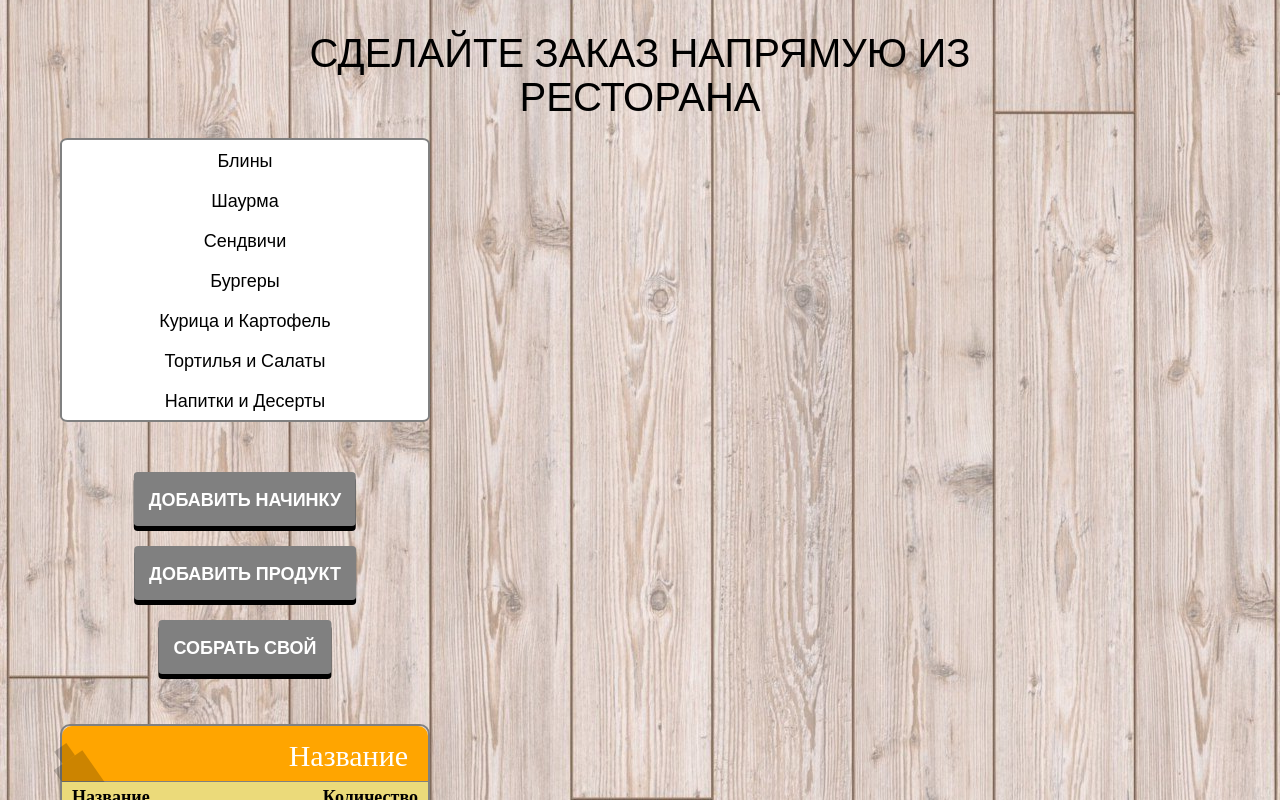
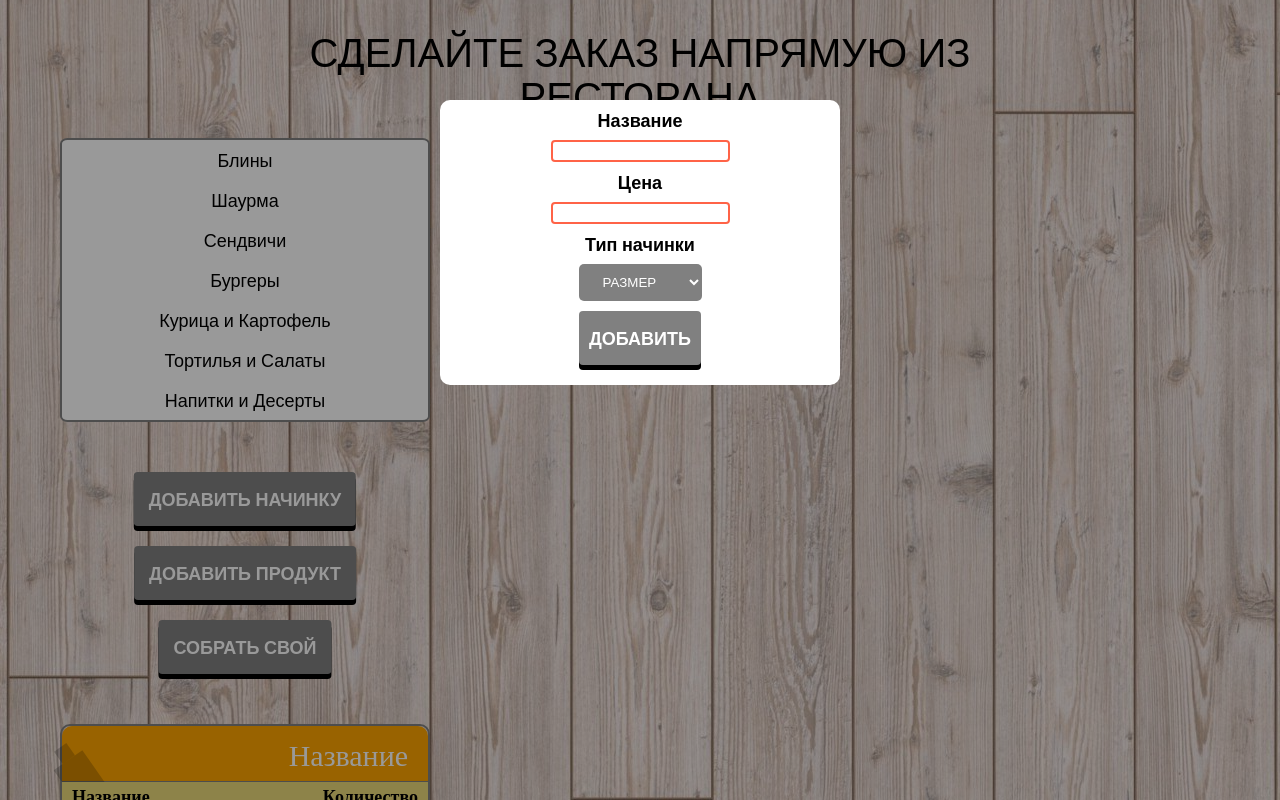
Before and after one commit to Sergeew-K-V/Subway__React, a React (Create React App) app: page / in a window 1280 px wide. Shown: the top 800 px of the page. Built offline with nearby package versions, Linux system fonts and the light colour scheme.

Commit message:
jsx and style for modalfillings

```diff
--- a/src/Components/App.js
+++ b/src/Components/App.js
@@ -1,8 +1,10 @@
 import '../css/app.css'
+import ModalFillings from './Modals/ModalFillings'
 import Navbar from './Navbar/Navbar'
 function App() {
   return (
     <div className='app'>
+      <ModalFillings></ModalFillings>
       <header className='header'>
         <div className='container-middle'>
           <div className='header__block'>
--- /dev/null
+++ b/src/Components/Modals/ModalFillings.js
@@ -0,0 +1,38 @@
+import react from 'react'
+import '../../css/modalFillings.css'
+
+function ModalFillings() {
+  return (
+    <div className='modalFillings'>
+      <form className='modalFillings__form'>
+        <div className='modalFillings__content'>
+          <p className='modalFillings__item'>Название</p>
+          <input type='text' className='modalFillings__input modalFillings__item' />
+          <p className='modalFillings__item'>Цена</p>
+          <input type='number' className='modalFillings__input modalFillings__item' />
+          <p className='modalFillings__item'>Тип начинки</p>
+          <select className='modalFillings__item modalFillings__select'>
+            <option value='sizes' key='sizes'>
+              Размер
+            </option>
+            <option value='breads' key='breads'>
+              Хлеб
+            </option>
+            <option value='vegentables' key='vegentables'>
+              Овощи
+            </option>
+            <option value='sauces' key='sauces'>
+              Соус
+            </option>
+            <option value='fillings' key='fillings'>
+              Начинка
+            </option>
+          </select>
+          <button className='modalFillings__btn modalFillings__item modal__btn'>Добавить</button>
+        </div>
+      </form>
+    </div>
+  )
+}
+
+export default ModalFillings
--- a/src/css/app.css
+++ b/src/css/app.css
@@ -996,6 +996,10 @@ body {
   position: relative;
 }
 
+.app {
+  position: relative;
+}
+
 .main__block {
   margin-top: 20px;
   display: -webkit-box;
--- /dev/null
+++ b/src/css/modalFillings.css
@@ -0,0 +1,82 @@
+.modalFillings {
+  position: absolute;
+  top: 0;
+  left: 0;
+  bottom: 0;
+  right: 0;
+  background-color: rgba(0, 0, 0, 0.4);
+  z-index: 10;
+  padding-top: 100px;
+}
+
+.modalFillings__form {
+  border-radius: 10px;
+  background-color: white;
+  margin: 0 auto;
+  max-width: 400px;
+}
+
+.modalFillings p {
+  font-weight: 800;
+}
+
+.modalFillings__content {
+  display: -webkit-box;
+  display: -ms-flexbox;
+  display: flex;
+  -webkit-box-orient: vertical;
+  -webkit-box-direction: normal;
+      -ms-flex-direction: column;
+          flex-direction: column;
+  -webkit-box-align: center;
+      -ms-flex-align: center;
+          align-items: center;
+  -webkit-box-pack: center;
+      -ms-flex-pack: center;
+          justify-content: center;
+}
+
+.modalFillings__item {
+  margin: 10px 20px 0;
+}
+
+.modalFillings__select {
+  border-radius: 5px;
+  background-color: gray;
+  color: white;
+  padding: 10px 20px;
+  cursor: pointer;
+  text-transform: uppercase;
+}
+
+.modalFillings__input {
+  border-radius: 4px;
+  border: 2px solid tomato;
+}
+
+.modalFillings__btn {
+  position: relative;
+  padding: 15px 10px;
+  margin-bottom: 20px;
+  border-radius: 4px;
+  -webkit-box-shadow: 0px 5px 0 black;
+          box-shadow: 0px 5px 0 black;
+  background-color: gray;
+  text-transform: uppercase;
+  color: white;
+  font-size: 18px;
+  font-weight: 600;
+  cursor: pointer;
+  -webkit-transition: background-color 0.2s ease;
+  transition: background-color 0.2s ease;
+}
+
+.modalFillings__btn:hover {
+  background-color: #db9d18;
+}
+
+.modalFillings__btn:active {
+  top: 3px;
+  -webkit-box-shadow: 0px 1px 0 black;
+          box-shadow: 0px 1px 0 black;
+}
--- a/src/scss/app.scss
+++ b/src/scss/app.scss
@@ -12,7 +12,9 @@ body {
   font-family: 'Open Sans', sans-serif;
   position: relative;
 }
-
+.app {
+  position: relative;
+}
 .main {
   &__block {
     margin-top: 20px;
--- /dev/null
+++ b/src/scss/modalFillings.scss
@@ -0,0 +1,64 @@
+.modalFillings {
+  position: absolute;
+  top: 0;
+  left: 0;
+  bottom: 0;
+  right: 0;
+  background-color: rgba(0, 0, 0, 0.4);
+  z-index: 10;
+  padding-top: 100px;
+  &__form {
+    border-radius: 10px;
+    background-color: white;
+    margin: 0 auto;
+    max-width: 400px;
+  }
+  p {
+    font-weight: 800;
+  }
+  &__content {
+    display: flex;
+    flex-direction: column;
+    align-items: center;
+    justify-content: center;
+  }
+
+  &__item {
+    margin: 10px 20px 0;
+  }
+
+  &__select {
+    border-radius: 5px;
+    background-color: rgb(128, 128, 128);
+    color: white;
+    padding: 10px 20px;
+    cursor: pointer;
+    text-transform: uppercase;
+  }
+  &__input {
+    border-radius: 4px;
+    border: 2px solid tomato;
+  }
+
+  &__btn {
+    position: relative;
+    padding: 15px 10px;
+    margin-bottom: 20px;
+    border-radius: 4px;
+    box-shadow: 0px 5px 0 black;
+    background-color: rgb(128, 128, 128);
+    text-transform: uppercase;
+    color: white;
+    font-size: 18px;
+    font-weight: 600;
+    cursor: pointer;
+    transition: background-color 0.2s ease;
+  }
+  &__btn:hover {
+    background-color: rgb(219, 157, 24);
+  }
+  &__btn:active {
+    top: 3px;
+    box-shadow: 0px 1px 0 black;
+  }
+}
```
Also changed, not shown: 1 other file (tests, documents, lock files or other folders).
